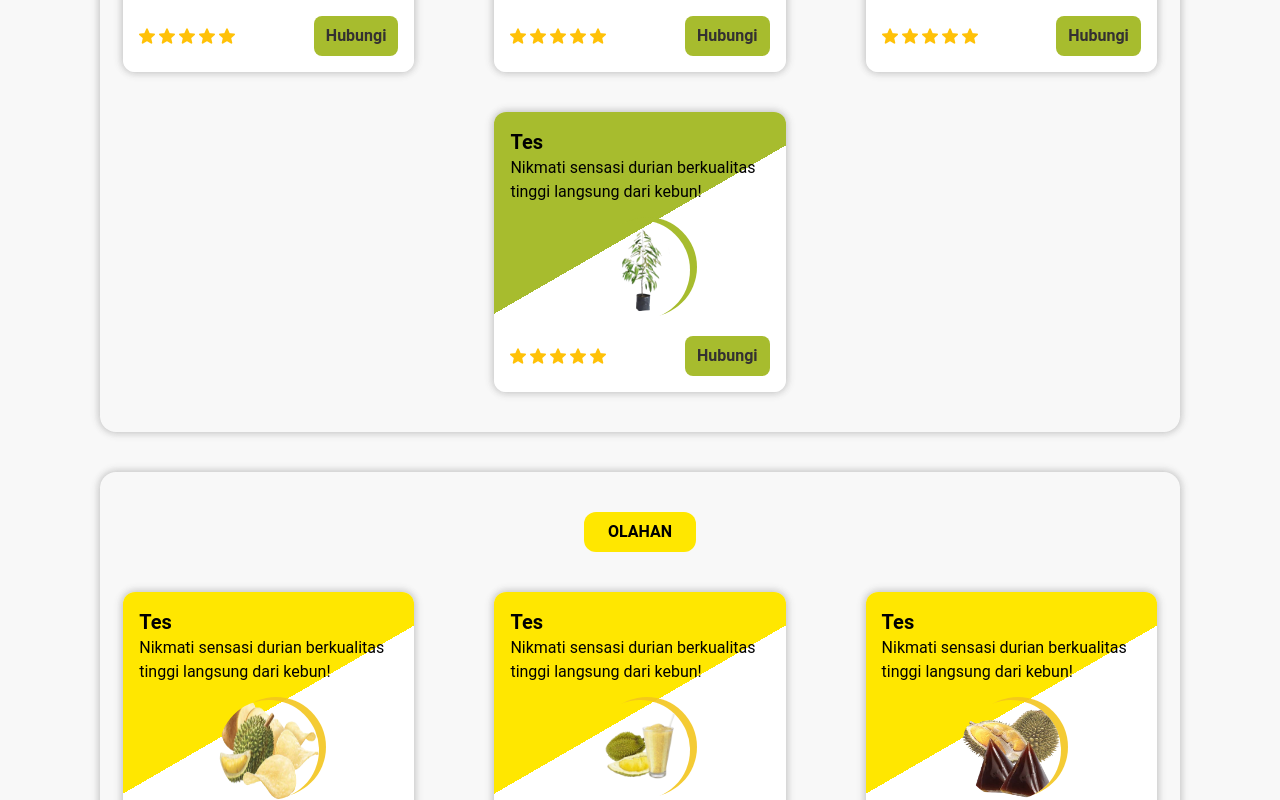
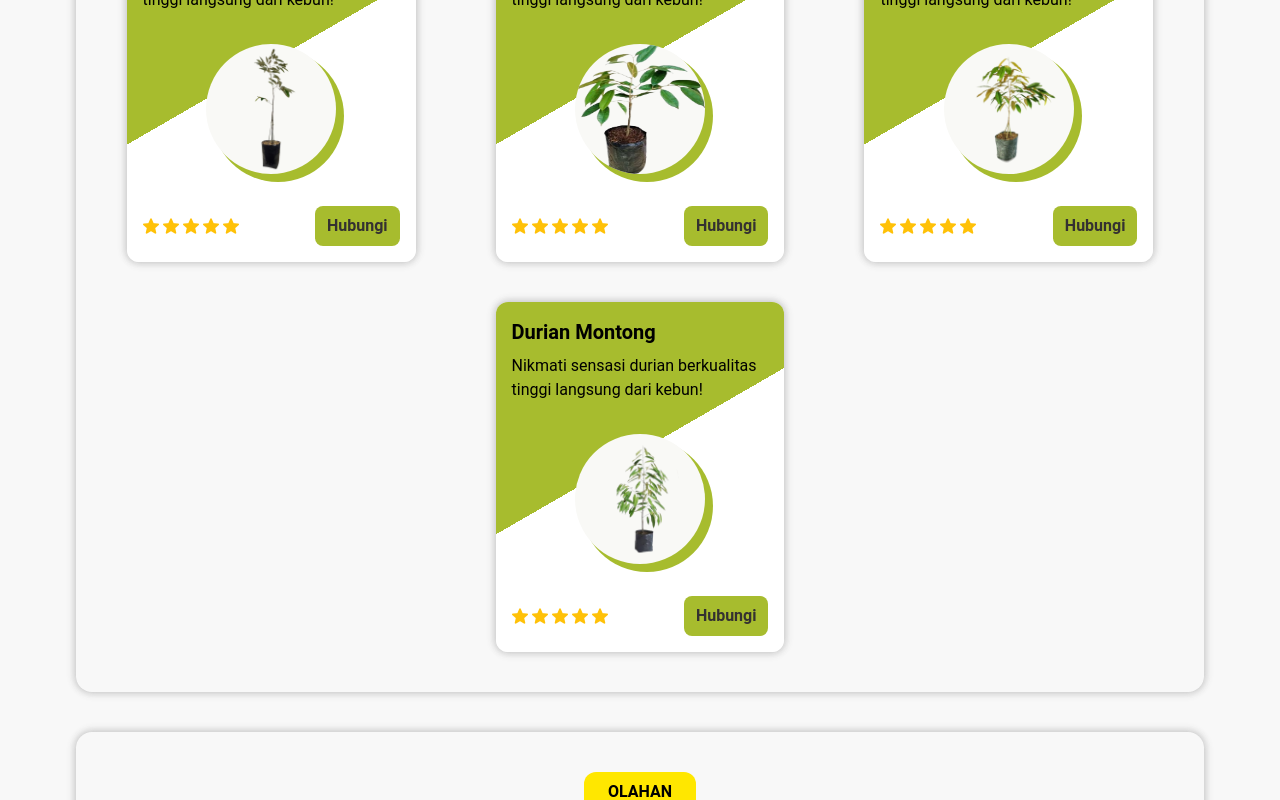
Before and after one commit to ahmadUffi/centralBhinakaDurianBawor, a React (Vite) app: page /products in a window 1280 px wide. Shown: the part 1540-2340 px from the top of the page. Built offline with nearby package versions, Linux system fonts and the light colour scheme.

Commit message:
edit prodcut.jsx

```diff
--- a/src/components/CardProduct.jsx
+++ b/src/components/CardProduct.jsx
@@ -1,23 +1,28 @@
 import React from 'react'
 import star from "../assets/image/ic-star.svg"
+import { wa } from "../data"
 
 function CardProduct({ titleContent, titleCard, desc, image }) {
   const numStars = 5;
   let styleBgGradient;
-  let buttonColor;
+  let styleButton;
+  let styleImage;
 
   switch (titleContent) {
     case "productBibit":
         styleBgGradient = "linear-gradient(150deg, #A7BC2E 45%, #FFFFFF 45%)";
-        buttonColor = "bg-[#A7BC2E]";
+        styleButton = "py-2 px-3 rounded-lg bg-[#A7BC2E]";
+        styleImage = "custom-box-shadow-green size-[120px] bg-[#F9F9F6FF] rounded-full sm:size-[130px]";
       break;
     case "productDurian":
         styleBgGradient = "linear-gradient(150deg, #FCC52D 45%, #FFFFFF 45%)";
-        buttonColor = "bg-darkYellow";
+        styleButton = "py-2 px-3 rounded-lg bg-darkYellow";
+        styleImage = "custom-box-shadow size-[120px] bg-[#F9F9F6FF] rounded-full";
       break;
     case "productOlahan":
         styleBgGradient = "linear-gradient(150deg, #FFE700 45%, #ffffff 45%)";
-        buttonColor = "bg-[#FFE700]"
+        styleButton = "py-2 px-3 rounded-lg bg-[#FFE700]";
+        styleImage = "custom-box-shadow-lightYellow size-[120px] bg-[#F9F9F6FF] rounded-full"
       break;
     default:
       break;
@@ -27,19 +32,18 @@ function CardProduct({ titleContent, titleCard, desc, image }) {
     <>
     { console.log(titleContent) }
       <div
-        className="card-product flex flex-col gap-y-4 p-4 custom-shadow bg-gradient-to-r from-darkYellow to-white rounded-xl sm:w-[48%] lg:w-[28%]" style={{ background: styleBgGradient }} // Edit Width Card 03/12/24
+        className="card-product flex flex-col gap-y-8 p-4 custom-shadow bg-gradient-to-r from-darkYellow to-white rounded-xl sm:w-[44%] lg:w-[28%]" style={{ background: styleBgGradient }}
       >
-        <div className="flex flex-col">
+        <div className="flex flex-col gap-y-2">
           <h2 className="text-xl font-semibold">
-            {/* { titleCard } */}
-            Tes
+            { titleCard }
           </h2>
-          <p className={`text-md max-w-[300px]`}>
+          <p className="text-md max-w-[300px]">
             { desc }
           </p>
         </div>
         <div className="flex justify-center">
-          <img src={ image } className={`size-[100px] ${titleContent !== "productBibit" ? "custom-box-shadow" : "custom-box-shadow-green"} rounded-full`} alt="img-card-product" />
+          <img src={ image } className={`${ styleImage }`} alt="img-card-product" />
         </div>
         <div className="flex justify-between items-center">
           <div className="flex gap-x-1">
@@ -49,46 +53,11 @@ function CardProduct({ titleContent, titleCard, desc, image }) {
               ))
             }
           </div>
-          <div className={`py-2 px-3 ${ buttonColor } rounded-lg`}>
-            <a href="https://example.com" className='text-primary font-semibold' target="_blank">Hubungi</a>
+          <div className={ styleButton }>
+            <a href={`${ wa }6289603014813`} className='text-primary font-semibold' target="_blank">Hubungi</a>
           </div>
         </div>
       </div>
-
-      {/* ===== Kode 2 ====== */}
-      {/* <div
-        className="card-product flex flex-col gap-y-4 p-4 custom-shadow bg-gradient-to-r from-darkYellow to-white rounded-xl max-w-[400px] sm:max-w-[250px]" style={{ background: 'linear-gradient(150deg, #FCC52D 50%, #FFFFFF 50%)' }}
-      >
-        <h2 className="text-xl font-semibold text-center">
-          { titleCard }
-        </h2>
-        <div className="flex justify-center">
-          <img src={ image } className='size-[100px] custom-box-shadow rounded-full' alt="img-card-product" />
-        </div>
-        <p className="text-center text-md max-w-[300px] lg:max-w-xl sm:max-w-sm">
-          { desc }
-        </p>
-        <div className="flex justify-start gap-x-1">
-          {
-            Array.from({ length: numStars }).map((_, index) => (
-              <img src={ star } key={ index } className='size-4' alt="ic-star" />
-            ))
-          }
-        </div>
-      </div> */}
-
-      {/* ==== Kode 3 ==== */}
-      {/* <div className="card-product flex flex-col gap-y-4 p-6 custom-shadow bg-gradient-to-r from-darkYellow via-orange-400/90 to-darkYellow rounded-xl">
-        <div className="">
-          <img src={ image } className='scale-95' alt="" />
-        </div>
-        <h2 className="text-2xl font-semibold text-center">
-          { titleCard }
-        </h2>
-        <p className="text-center text-lg">
-          { desc }
-        </p>
-      </div> */}
     </>
   )
 }
--- a/src/components/ContentProduct.jsx
+++ b/src/components/ContentProduct.jsx
@@ -23,37 +23,16 @@ function ContentProduct({ titleContent }) {
 
   return (
     <>
-      <div className="flex flex-col py-10 custom-shadow rounded-2xl items-center gap-y-10 w-full">
+      <div className="flex flex-col py-10 px-7 custom-shadow rounded-2xl items-center gap-y-10 w-full">
         <div className={`bg-gradient-to-r ${ bgHeaderColor } w-max px-6 py-2 rounded-xl mt-0`}>
           <h1 className="text-md font-bold">{ titleContent.replace("product", "").toUpperCase() }</h1>
         </div>
-        <div className="flex flex-col justify-between gap-y-10 gap-x-5 sm:flex-row sm:flex-wrap sm:justify-center lg:gap-x-20 lg:px-5">
-          {/* Edit lg:gap-x from 28 to 20 */}
-
+        <div className="flex flex-col justify-between gap-y-10 gap-x-10 sm:flex-row sm:flex-wrap sm:justify-center lg:gap-x-20 lg:px-5">
           {
             product[titleContent].map((value, index) => (
               <CardProduct key={ index } titleContent={ titleContent } image={ value.image } titleCard={ value.name } desc={ `Nikmati sensasi durian berkualitas tinggi langsung dari kebun!` } />
             ))
           }
-
-          {/* <CardProduct
-            titleContent={ titleContent }
-            image={ img_durian }
-            titleCard="Durian Bawor"
-            desc="Nikmati sensasi durian berkualitas tinggi langsung dari kebun!"
-          />
-          <CardProduct
-            titleContent={ titleContent }
-            image={ img_durian }
-            titleCard="Durian Bawor"
-            desc="Nikmati sensasi durian berkualitas tinggi langsung dari kebun!"
-          />
-          <CardProduct
-            titleContent={ titleContent }
-            image={ img_durian }
-            titleCard="Durian Bawor"
-            desc="Nikmati sensasi durian berkualitas tinggi langsung dari kebun!"
-          /> */}
         </div>
       </div>
     </>
--- a/src/data.js
+++ b/src/data.js
@@ -381,4 +381,4 @@ const catalogData = [
   },
 ];
 
-export { mitra, product, mitraPage, catalogData };
+export { mitra, product, mitraPage, catalogData, wa };
--- a/src/index.css
+++ b/src/index.css
@@ -15,19 +15,24 @@ body {
 
 /* custom-shadow.css for card Mitra.jsx */
 .custom-shadow {
-  box-shadow: 0 4px 6px rgba(68, 66, 66, 0.1), 4px 0 6px rgba(68, 66, 66, 0.1),
-    -4px 0 6px rgba(68, 66, 66, 0.1), 0 -4px 6px rgba(68, 66, 66, 0.1);
+  box-shadow: 0 4px 6px rgba(68, 66, 66, 0.1), 4px 0 6px rgba(68, 66, 66, 0.1), -4px 0 6px rgba(68, 66, 66, 0.1), 0 -4px 6px rgba(68, 66, 66, 0.1);
 }
 
 /* Custom Box Shadow for CardProduct.jsx */
 .custom-box-shadow {
-  box-shadow: 7px -3px 0px 0px rgba(243, 198, 30, 0.9);
-  -webkit-box-shadow: 7px -3px 0px 0px rgba(243, 198, 30, 0.9);
-  -moz-box-shadow: 7px -3px 0px 0px rgba(243, 198, 30, 0.9);
+  box-shadow: 7px 3px 0px 1px rgba(243, 198, 30, 0.9);
+  -webkit-box-shadow: 7px 3px 0px 1px rgba(243, 198, 30, 0.9);
+  -moz-box-shadow: 7px 3px 0px 1px rgba(243, 198, 30, 0.9);
 }
 
 .custom-box-shadow-green {
-  box-shadow: 7px -3px 0px 0px rgba(167, 188, 46, 1);
-  -webkit-box-shadow: 7px -3px 0px 0px rgba(167, 188, 46, 1);
-  -moz-box-shadow: 7px -3px 0px 0px rgba(167, 188, 46, 1);
+  box-shadow: 7px 7px 0px 1px rgba(167, 188, 46, 1);
+  -webkit-box-shadow: 7px 7px 0px 1px rgba(167, 188, 46, 1);
+  -moz-box-shadow: 7px 7px 0px 1px rgba(167, 188, 46, 1);
 }
+
+.custom-box-shadow-lightYellow {
+  box-shadow: 7px 3px 0px 1px rgba(255, 231, 0, 1);
+  -webkit-box-shadow: 7px 3px 0px 1px rgba(255, 231, 0, 1);
+  -moz-box-shadow: 7px 3px 0px 1px rgba(255, 231, 0, 1);
+}
--- a/src/page/Product.jsx
+++ b/src/page/Product.jsx
@@ -18,7 +18,7 @@ const Product = () => {
           <div className="mt-32 lg:mt-[6%]">
 
             {/* Header screen Mobile */}
-            <div id="header-product" className="custom-shadow mx-6 rounded-2xl overflow-hidden relative sm:hidden">
+            <div id="header-product" className="custom-shadow mx-3 rounded-2xl overflow-hidden relative sm:hidden">
               <div className="">
                 <img src={bgHeaderProduct} className="absolute top-[38%] -z-10 scale-[1.8]" alt="img-header-product" />
               </div>
@@ -55,9 +55,7 @@ const Product = () => {
             <div className="hidden sm:block">
               <img src={ bgHeaderProductLg } className="custom-shadow bg-cover bg-center scale-90 rounded-3xl" alt="" />
             </div>
-
-            <div id="card-product" className="flex flex-col gap-y-10 my-10 mx-6 px-6 pb-7 sm:mx-7 md:mx-9">
-            {/* <div id="card-product" className="my-10 custom-shadow mx-6 px-6 pb-7 rounded-2xl sm:mx-7 md:mx-9"> */}
+            <div id="card-product" className="flex flex-col gap-y-10 my-10 mx-3 px-0 pb-7 sm:mx-7 md:mx-9">
               {
                 Object.keys(product).map((categoryProduct, index) => {
                   return (
@@ -65,9 +63,6 @@ const Product = () => {
                   );
                 })
               }
-              {/* <ContentProduct titleContent="DURIAN"/>
-              <ContentProduct titleContent="BIBIT"/>
-              <ContentProduct titleContent="OLAHAN PRODUK"/> */}
             </div>
           </div>
         </section>
```
